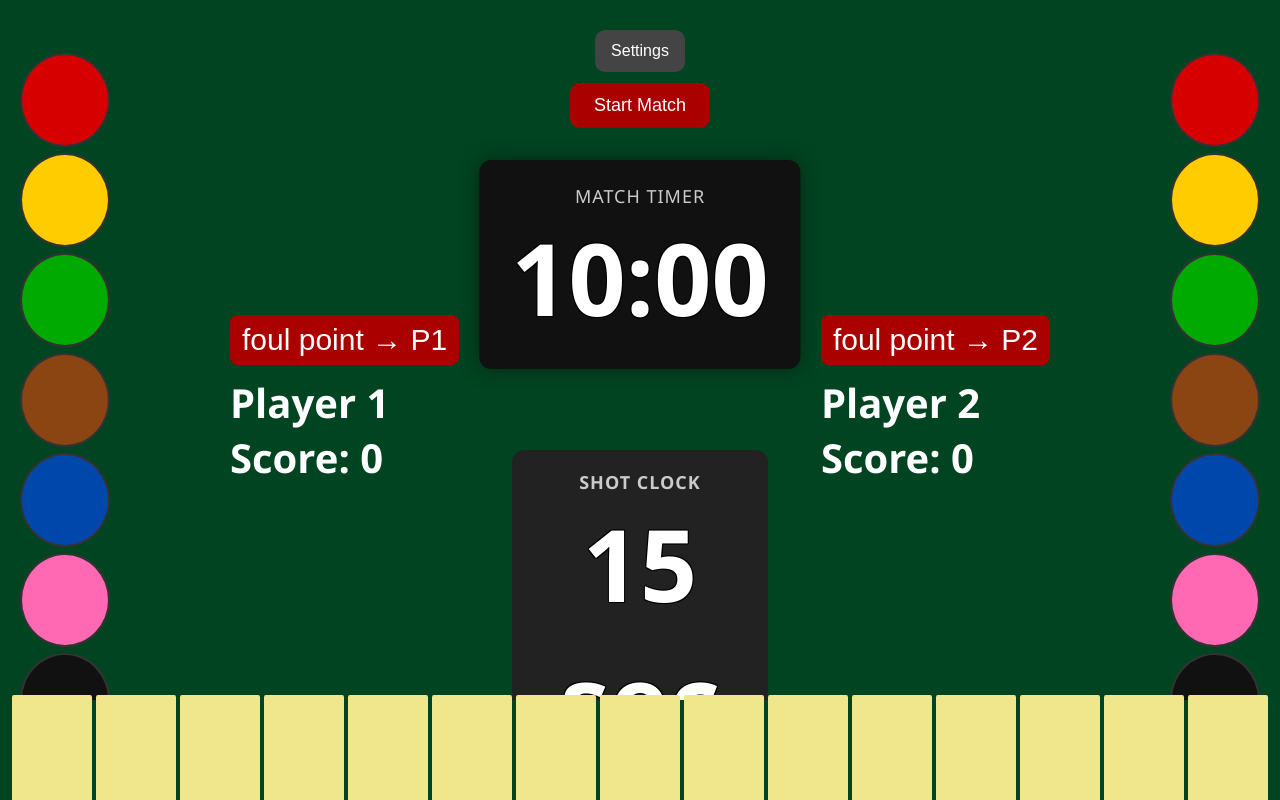
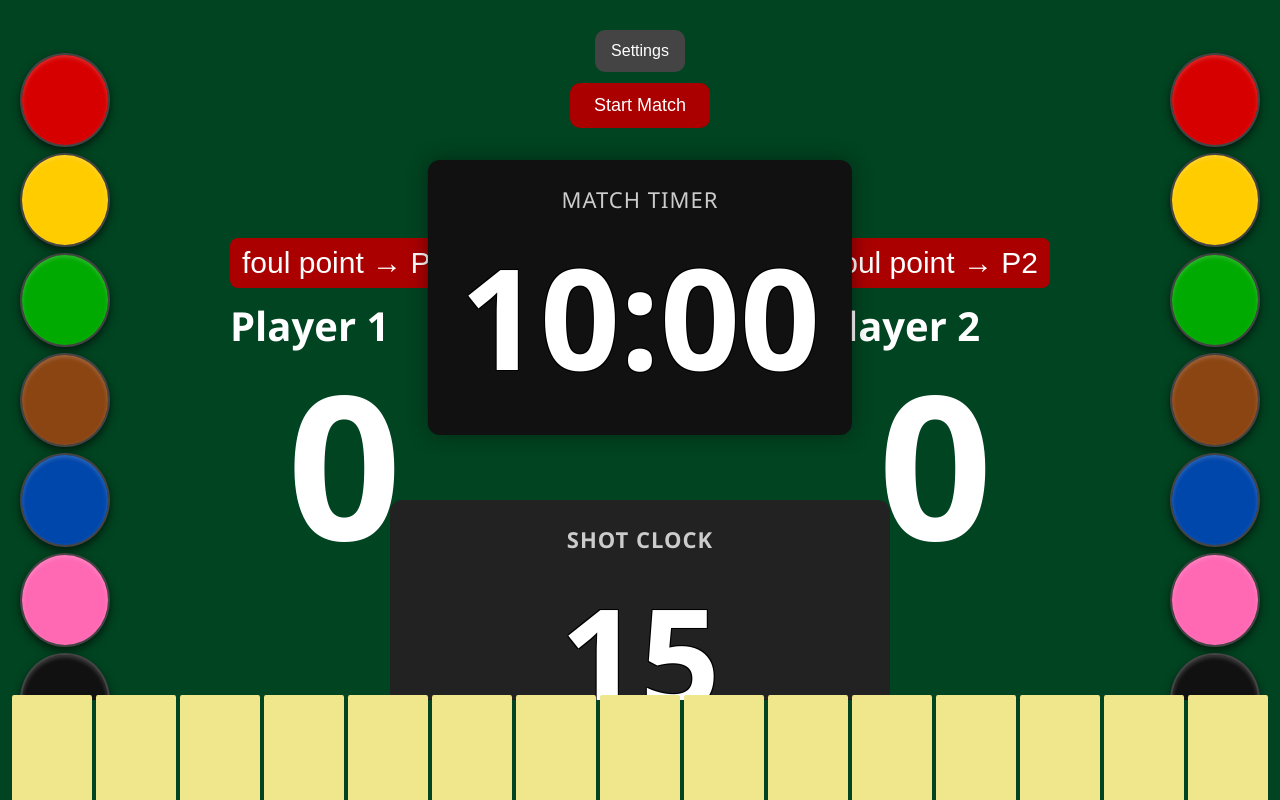
Before and after one commit to JussiMo/shootout, a React (Create React App) app: page / in a window 1280 px wide. Built offline with nearby package versions, Linux system fonts and the light colour scheme.

Commit message:
feedback changes

```diff
--- a/src/components/FoulInputModal.js
+++ b/src/components/FoulInputModal.js
@@ -11,7 +11,7 @@ export default function FoulInputModal({ player, onSubmit, onCancel, t }) {
 
     const submit = () => {
         const intValue = parseInt(valueRef.current, 10);
-        if (!isNaN(intValue) && intValue >= 1 && intValue <= 9) {
+        if (!isNaN(intValue) && intValue >= 5 && intValue <= 7) {
             onSubmit(intValue);
         }
     };
@@ -32,7 +32,7 @@ export default function FoulInputModal({ player, onSubmit, onCancel, t }) {
         const handleKey = (e) => {
             if (e.key === "Enter") submit();
             if (e.key === "Escape") onCancel();
-            if (/^[1-9]$/.test(e.key)) handleClick(e.key);
+            if (/^[5-7]$/.test(e.key)) handleClick(e.key);
             if (e.key === "Backspace") handleDelete();
         };
 
@@ -52,14 +52,15 @@ export default function FoulInputModal({ player, onSubmit, onCancel, t }) {
                 />
 
                 <div className="numpad-grid">
-                    {[1, 2, 3, 4, 5, 6, 7, 8, 9].map((n) => (
+                    {[5, 6, 7].map((n) => (
                         <button key={n} onClick={() => handleClick(n)}>{n}</button>
                     ))}
+
                     <button onClick={handleDelete}>←</button>
                 </div>
 
                 <div className="modal-actions">
-                    <button onClick={submit}>{t.foulPromptConfirm}</button>
+                    <button onClick={submit} disabled={!["5", "6", "7"].includes(value)}>{t.foulPromptConfirm}</button>
                     <button onClick={onCancel}>{t.foulPromptCancel}</button>
                 </div>
             </div>
--- a/src/screens/SnookerTimer.js
+++ b/src/screens/SnookerTimer.js
@@ -25,6 +25,9 @@ export default function SnookerTimer({ language, playerNames, setPlayerNames, on
     longBeep: new Audio("/longBeep.mp3"),
   });
 
+  const pressTimer = useRef();
+
+
   useEffect(() => {
     Object.values(sounds.current).forEach((audio) => audio.load());
   }, []);
@@ -34,7 +37,7 @@ export default function SnookerTimer({ language, playerNames, setPlayerNames, on
     if (matchStarted && !matchPaused && matchTime > 0) {
       matchTimer = setInterval(() => {
         setMatchTime(prev => prev - 1);
-      }, 1000);
+      }, 1000); //
 
       if (matchTime === 300) playSound(`5min${language}`);
     }
@@ -111,7 +114,7 @@ export default function SnookerTimer({ language, playerNames, setPlayerNames, on
 
 
 
-  function addPoints(player, type, customValue) {
+  function addPoints(player, type, customValue, isUndo = false) {
     const ballPoints = {
       red: 1,
       yellow: 2,
@@ -123,14 +126,20 @@ export default function SnookerTimer({ language, playerNames, setPlayerNames, on
       foul: customValue ?? foulPoints,
     };
 
+    const points = ballPoints[type] || 0;
+    const delta = isUndo ? -points : points;
+
     setPlayerScores((prev) => ({
       ...prev,
-      [player]: prev[player] + ballPoints[type],
+      [player]: Math.max(0, prev[player] + delta),
     }));
 
+    if (!isUndo) {
       setShotClock(matchTime > 300 ? 15 : 10);
       setIsShotClockRunning(false);
     }
+  }
+
 
   function handleFoul(player) {
     setFoulPlayer(player);
@@ -200,12 +209,31 @@ export default function SnookerTimer({ language, playerNames, setPlayerNames, on
               <button
                 key={color}
                 className={`ball-btn ball-${color}`}
-                onClick={() => addPoints("player1", color)}
                 title={color}
+                onMouseDown={() => {
+                  pressTimer.current = setTimeout(() => {
+                    addPoints("player1", color, undefined, true); // long press = undo
+                    pressTimer.current = null;
+                  }, 1000); // 1 second
+                }}
+                onMouseUp={() => {
+                  if (pressTimer.current) {
+                    clearTimeout(pressTimer.current);
+                    addPoints("player1", color); // short press = add
+                    pressTimer.current = null;
+                  }
+                }}
+                onMouseLeave={() => {
+                  if (pressTimer.current) {
+                    clearTimeout(pressTimer.current);
+                    pressTimer.current = null;
+                  }
+                }}
               >
                 <div className="ball-shape"></div>
               </button>
             ))}
+
           </div>
 
           <div className="player-info-inline">
@@ -213,7 +241,7 @@ export default function SnookerTimer({ language, playerNames, setPlayerNames, on
               {t.foul} P1
             </button>
             <h3>{playerNames.player1}</h3>
-            <div className="score">{t.playerScore}: {playerScores.player1}</div>
+            <div className="score">{playerScores.player1}</div>
           </div>
         </div>
 
@@ -244,20 +272,39 @@ export default function SnookerTimer({ language, playerNames, setPlayerNames, on
               {t.foul} P2
             </button>
             <h3>{playerNames.player2}</h3>
-            <div className="score">{t.playerScore}: {playerScores.player2}</div>
+            <div className="score">{playerScores.player2}</div>
           </div>
 
           <div className="score-buttons">
             {["red", "yellow", "green", "brown", "blue", "pink", "black"].map((color) => (
               <button
-                key={color + "2"}
+                key={color}
                 className={`ball-btn ball-${color}`}
-                onClick={() => addPoints("player2", color)}
                 title={color}
+                onMouseDown={() => {
+                  pressTimer.current = setTimeout(() => {
+                    addPoints("player2", color, undefined, true); // long press = undo
+                    pressTimer.current = null;
+                  }, 1000); // 1 second
+                }}
+                onMouseUp={() => {
+                  if (pressTimer.current) {
+                    clearTimeout(pressTimer.current);
+                    addPoints("player2", color); // short press = add
+                    pressTimer.current = null;
+                  }
+                }}
+                onMouseLeave={() => {
+                  if (pressTimer.current) {
+                    clearTimeout(pressTimer.current);
+                    pressTimer.current = null;
+                  }
+                }}
               >
                 <div className="ball-shape"></div>
               </button>
             ))}
+
           </div>
         </div>
 
--- a/src/styles/style.css
+++ b/src/styles/style.css
@@ -8,7 +8,8 @@
 }
 
 
-html, body {
+html,
+body {
   height: 100%;
   margin: 0;
   padding: 0;
@@ -86,19 +87,19 @@ html, body {
 .timer-value {
   color: white;
   font-weight: bold;
-  font-size: 100px;
+  font-size: 140px;
   text-shadow:
     -1px -1px 0 #000,
-     1px -1px 0 #000,
-    -1px  1px 0 #000,
-     1px  1px 0 #000;
+    1px -1px 0 #000,
+    -1px 1px 0 #000,
+    1px 1px 0 #000;
 }
 
 
 .timer-label {
-  font-size: 18px;
+  font-size: 22px;
   color: #ccc;
-  margin-bottom: 1px;
+  margin-bottom: 6px;
   text-transform: uppercase;
   letter-spacing: 1px;
 }
@@ -123,22 +124,23 @@ html, body {
 /* Shot Clock Box */
 .center {
   position: absolute;
-  top: 450px;
-  left: 40%;
+  top: 500px;
+  left: 50%;
+  transform: translateX(-50%);
   background-color: #222;
   border-radius: 12px;
-  padding: 20px;
-  width: 20%;
+  padding: 24px 40px;
+  width: 500px;
   text-align: center;
   color: #fff;
-  max-height: 100%;
   box-sizing: border-box;
 }
 
 
 
+
 .shot-clock {
-  font-size: 36px;
+  font-size: 72px;
   font-weight: bold;
 }
 
@@ -184,9 +186,12 @@ html, body {
 }
 
 .player-info-inline {
-  text-align: left;
-  color: #fff;
+  flex-direction: column;
+  align-items: center;
+  gap: 20px;
 }
+
+
 
 .player-info-inline h3 {
   font-size: 40px;
@@ -194,9 +199,14 @@ html, body {
 }
 
 .player-info-inline .score {
-  font-size: 40px;
+  font-size: 200px;
   font-weight: bold;
+  line-height: 1;
+  margin-top: 10px;
+  text-align: center;
 }
+
+
 
 .foul-btn {
 
@@ -237,21 +247,51 @@ html, body {
   width: 90px;
   height: 90px;
   border-radius: 50%;
-  border: 2px solid #333;
+  border: 2px solid #444;
+  box-shadow:
+    inset 0 2px 4px rgba(255, 255, 255, 0.2),
+    /* soft highlight */
+    0 4px 8px rgba(0, 0, 0, 0.6);
+  /* outer shadow for depth */
+  transition: transform 0.2s, box-shadow 0.2s;
 }
 
+
 /* Ball Colors */
-.ball-red .ball-shape    { background-color: #d60000; }
-.ball-yellow .ball-shape { background-color: #ffcc00; }
-.ball-green .ball-shape  { background-color: #00aa00; }
-.ball-brown .ball-shape  { background-color: #8b4513; }
-.ball-blue .ball-shape   { background-color: #0047ab; }
-.ball-pink .ball-shape   { background-color: #ff69b4; }
-.ball-black .ball-shape  { background-color: #111; }
+.ball-red .ball-shape {
+  background-color: #d60000;
+}
+
+.ball-yellow .ball-shape {
+  background-color: #ffcc00;
+}
+
+.ball-green .ball-shape {
+  background-color: #00aa00;
+}
+
+.ball-brown .ball-shape {
+  background-color: #8b4513;
+}
+
+.ball-blue .ball-shape {
+  background-color: #0047ab;
+}
+
+.ball-pink .ball-shape {
+  background-color: #ff69b4;
+}
+
+.ball-black .ball-shape {
+  background-color: #111;
+}
 
 .ball-btn:hover .ball-shape {
   transform: scale(1.1);
   transition: transform 0.2s;
+  box-shadow:
+    inset 0 2px 6px rgba(255, 255, 255, 0.3),
+    0 6px 12px rgba(0, 0, 0, 0.7);
 }
 
 /* Settings Button */
@@ -438,7 +478,7 @@ html, body {
 .modal-overlay {
   position: fixed;
   inset: 0;
-  background-color: rgba(0,0,0,0.5);
+  background-color: rgba(0, 0, 0, 0.5);
   display: flex;
   justify-content: center;
   align-items: center;
@@ -554,10 +594,13 @@ html, body {
 
 /* Responsive Tweaks */
 @media (max-width: 1024px) {
-  .center { width: 60%; }
+  .center {
+    width: 60%;
+  }
 }
 
 @media (max-height: 700px) {
+
   .timer-value,
   .shot-btn,
   .ball-shape {
--- a/src/utils/translations.js
+++ b/src/utils/translations.js
@@ -9,7 +9,7 @@ const translations = {
     playerScore: "Score",
     foul: "foul point →",
     back: "Back to Game",
-    foulPromptTitle: "Foul Points (1-9) for player",
+    foulPromptTitle: "Foul Points (5-7) for player",
     foulPromptConfirm: "OK",
     foulPromptCancel: "Cancel",
     foulPromptPlaceholder: "Enter points (4–7)",
@@ -27,7 +27,7 @@ const translations = {
     playerScore: "Pisteet",
     foul: "virhepiste →",
     back: "Takaisin peliin",
-    foulPromptTitle: "Virhepisteet (1-9) pelaajalle",
+    foulPromptTitle: "Virhepisteet (5-7) pelaajalle",
     foulPromptConfirm: "Hyväksy",
     foulPromptCancel: "Peruuta",
     foulPromptPlaceholder: "Anna pisteet (4–7)",
```
Lines whose indentation alone changed are shown as unchanged.
